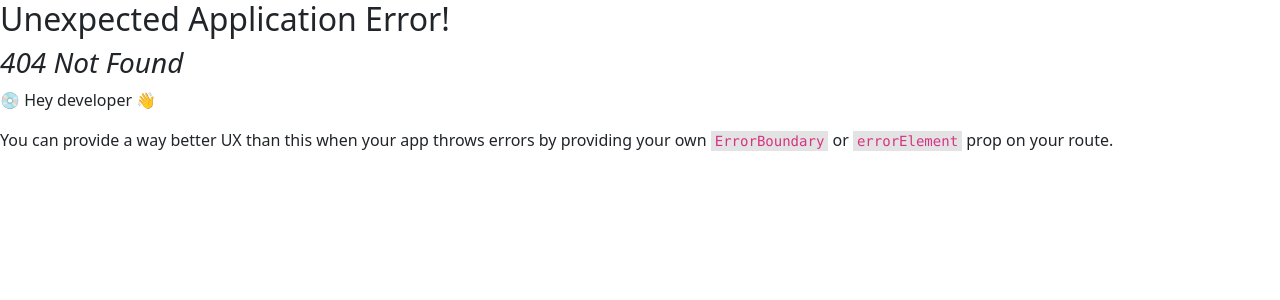
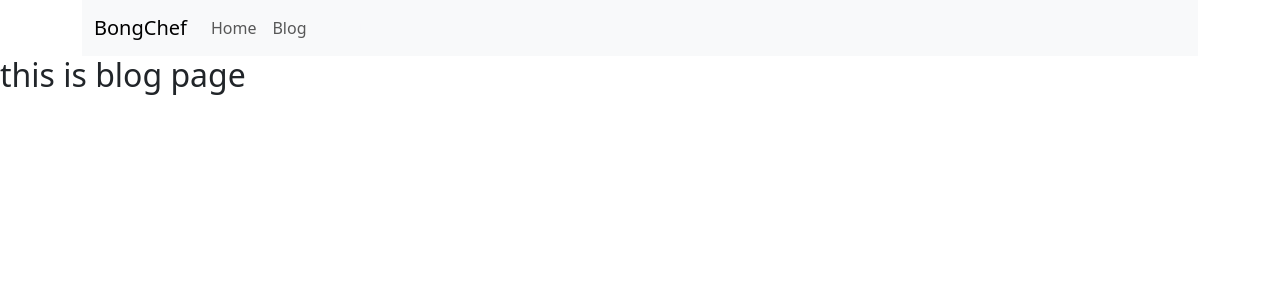
Before and after one commit to Showmandas/Chef-Recipe-React-Client, a React (Vite) app: page /blog in a window 1280 px wide. Before the commit this address had no page. Shown: the top 300 px of the page. Built offline with nearby package versions, Linux system fonts and the light colour scheme.

Commit message:
Creates needy  components and set to route

```diff
--- /dev/null
+++ b/src/components/Header/Header.jsx
@@ -0,0 +1,37 @@
+/* eslint-disable react/no-unknown-property */
+/* eslint-disable no-unused-vars */
+import React from 'react';
+import { Link } from 'react-router-dom';
+
+const Header = () => {
+    return (
+        <div className='container'>
+            <nav className="navbar navbar-expand-lg bg-body-tertiary">
+  <div className="container-fluid">
+    <a className="navbar-brand" href="#">BongChef</a>
+    <button className="navbar-toggler" type="button" data-bs-toggle="collapse" data-bs-target="#navbarNav" aria-controls="navbarNav" aria-expanded="false" aria-label="Toggle navigation">
+      <span className="navbar-toggler-icon"></span>
+    </button>
+    <div className="collapse navbar-collapse" id="navbarNav">
+      <ul className="navbar-nav">
+        <li className="nav-item">
+            <Link to={'/'} className="nav-link">Home</Link>
+        </li>
+        <li className="nav-item">
+          <Link className="nav-link">Blog</Link>
+        </li>
+        <li className="nav-item">
+          <Link><button type="button" class="btn btn-outline-light">Log in</button>
+</Link>
+        </li>
+
+      </ul>
+    </div>
+  </div>
+</nav>
+
+        </div>
+    );
+};
+
+export default Header;
--- /dev/null
+++ b/src/components/HomePage/Blog.jsx
@@ -0,0 +1,12 @@
+/* eslint-disable no-unused-vars */
+import React from 'react';
+
+const Blog = () => {
+    return (
+        <div>
+            <h2>this is blog page</h2>
+        </div>
+    );
+};
+
+export default Blog;
--- /dev/null
+++ b/src/components/HomePage/Home.jsx
@@ -0,0 +1,12 @@
+/* eslint-disable no-unused-vars */
+import React from 'react';
+
+const Home = () => {
+    return (
+        <div>
+            <h2 className='text-success display-2'>This is home page</h2>
+        </div>
+    );
+};
+
+export default Home;
--- /dev/null
+++ b/src/components/Layout/Layout.jsx
@@ -0,0 +1,15 @@
+/* eslint-disable no-unused-vars */
+import React from 'react';
+import Header from '../Header/Header';
+import { Outlet } from 'react-router-dom';
+
+const Layout = () => {
+    return (
+        <div>
+            <Header/>
+            <Outlet/>
+        </div>
+    );
+};
+
+export default Layout;
```
Also changed, not shown: src/main.jsx (+14 -1 lines).
